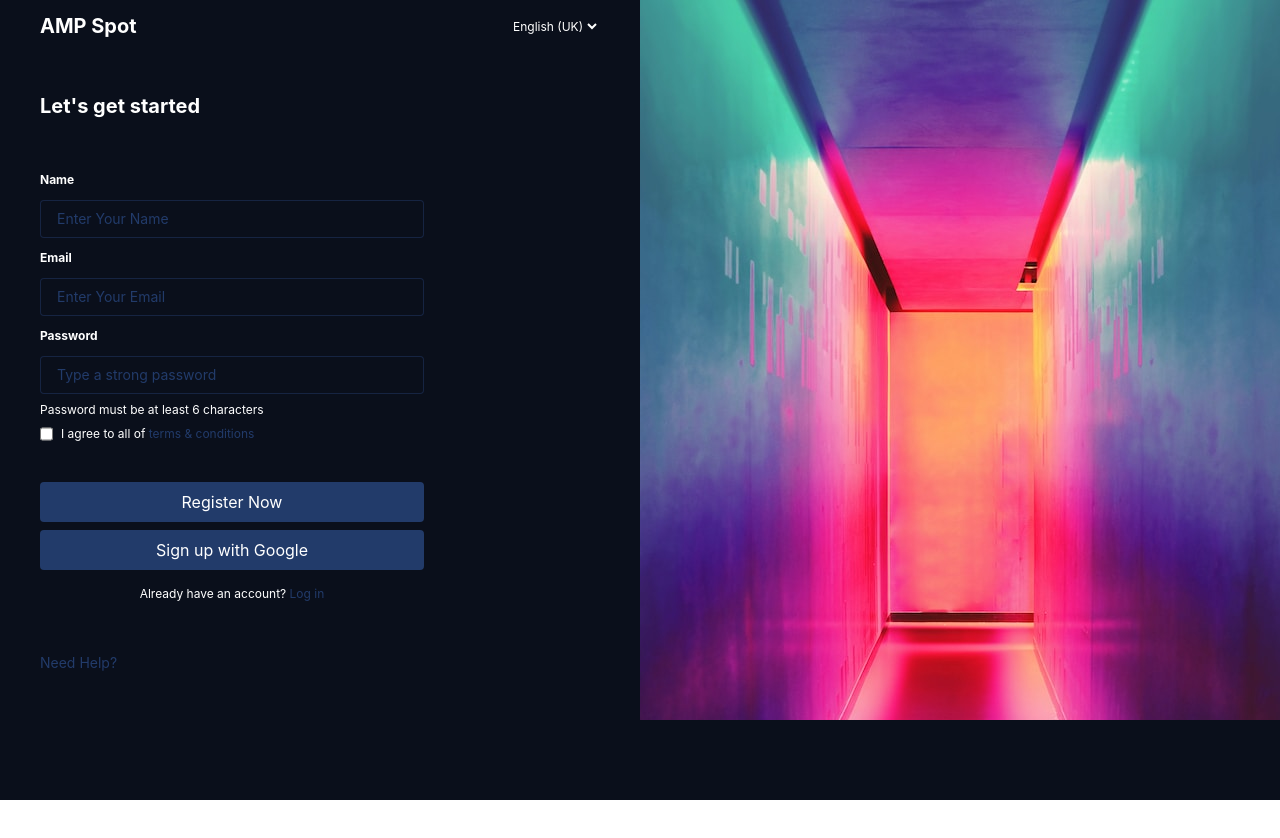
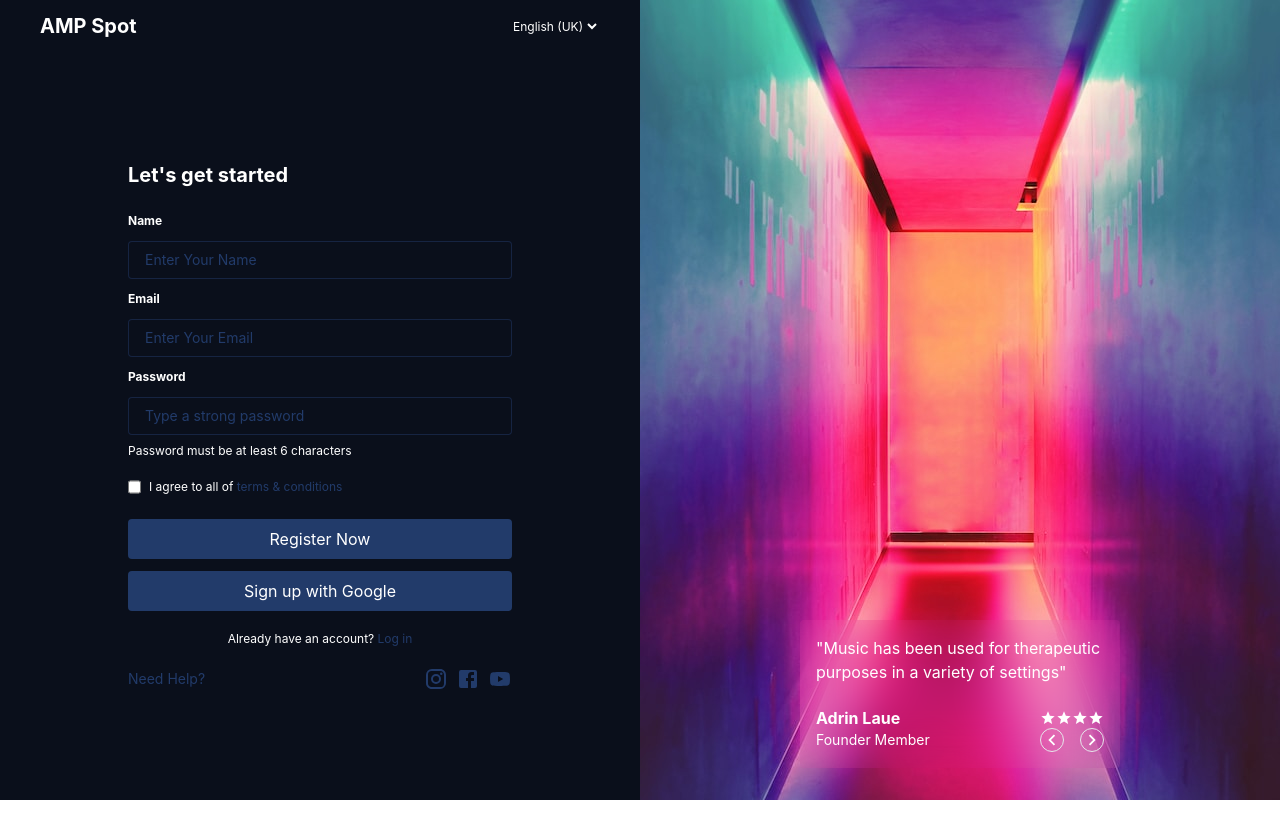
Before and after one commit to dev-spot04/ampSpot-Frontend, a React (Create React App) app: page /page-1 in a window 1280 px wide. Shown: the top 838 px of the page. Built offline with nearby package versions, Linux system fonts and the light colour scheme.

Commit message:
fix: the design for the 1920 x 1080 dimension

```diff
--- a/src/features/auth/pages/page-1/index.jsx
+++ b/src/features/auth/pages/page-1/index.jsx
@@ -1,10 +1,18 @@
+import {
+  ChevronLeft,
+  ChevronRight,
+  Facebook,
+  Instagram,
+  Star,
+  YouTube,
+} from "@mui/icons-material";
 import React from "react";
 import { assets } from "../../../../assets";
 
 const LoginPage1 = () => {
   return (
     <main className="bg-background min-h-screen grid md:grid-cols-2 grid-cols-1 text-white">
-      <section className="flex flex-col gap-10 px-10 pb-10">
+      <section className="flex flex-col gap-10 px-10 pb-10 min-h-screen">
         <div className="flex justify-between items-center my-3">
           <p className="text-xl font-bold">AMP Spot</p>
           <select id="lang" name="lang" className="bg-background text-xs">
@@ -12,6 +20,7 @@ const LoginPage1 = () => {
             <option value="English (US)">English (US)</option>
           </select>
         </div>
+        <div className="flex flex-col gap-3 max-w-sm justify-center m-auto w-full">
           <h1 className="font-bold text-xl">Let's get started</h1>
           <form className="flex flex-col max-w-sm">
             <label htmlFor="name" className="text-xs my-3 font-bold">
@@ -41,8 +50,10 @@ const LoginPage1 = () => {
               placeholder="Type a strong password"
               className="bg-background outline-none border border-border/50 focus:border-border rounded p-2 px-4 text-sm text-white placeholder:text-border"
             />
-          <p className="text-xs my-2">Password must be at least 6 characters</p>
-          <div className="flex gap-2">
+            <p className="text-xs my-2">
+              Password must be at least 6 characters
+            </p>
+            <div className="flex gap-2 my-3">
               <input type="checkbox" className="rounded-full" id="tc-agree" />
               <label className="text-xs" htmlFor="tc-agree">
                 I agree to all of{" "}
@@ -52,7 +63,6 @@ const LoginPage1 = () => {
               </label>
             </div>
           </form>
-        <div className="flex flex-col gap-2 max-w-sm">
           <button className="text-center bg-border p-2 rounded">
             Register Now
           </button>
@@ -62,20 +72,46 @@ const LoginPage1 = () => {
           <p className="text-xs text-center my-2">
             Already have an account? <span className="text-border">Log in</span>
           </p>
+          <div className="flex justify-between items-center">
+            <p className="text-border text-sm">Need Help?</p>
+            <div className="flex gap-2">
+              <Instagram sx={{ color: "#223B6A" }} />
+              <Facebook sx={{ color: "#223B6A" }} />
+              <YouTube sx={{ color: "#223B6A" }} />
             </div>
-        <div>
-          <span className="text-border text-sm">Need Help?</span>
+          </div>
         </div>
       </section>
       <section
-        className="hidden md:block h-[45rem] overflow-hidden"
-        // style={ { background: `url(${assets.auth.registration})no-repeat center center/cover`, } }
+        className="hidden md:flex min-h-full overflow-hidden"
+        style={{
+          background: `url(${assets.auth.registration})no-repeat center center/cover`,
+        }}
       >
-        <img
-          src={assets.auth.registration}
-          alt="Img Not Found"
-          className="w-full"
-        />
+        <div className="self-end max-w-xs mx-auto my-8 rounded p-4 backdrop-blur-xl">
+          <p className="mb-5">
+            "Music has been used for therapeutic purposes in a variety of
+            settings"
+          </p>
+          <div className="flex justify-between items-center">
+            <div>
+              <p className="font-bold">Adrin Laue</p>
+              <p className="text-sm">Founder Member</p>
+            </div>
+            <div>
+              <div>
+                <Star sx={{ fontSize: "1rem" }} />
+                <Star sx={{ fontSize: "1rem" }} />
+                <Star sx={{ fontSize: "1rem" }} />
+                <Star sx={{ fontSize: "1rem" }} />
+              </div>
+              <div className="flex justify-between items-center">
+                <ChevronLeft className="border rounded-full" />
+                <ChevronRight className="border rounded-full" />
+              </div>
+            </div>
+          </div>
+        </div>
       </section>
     </main>
   );
--- a/src/features/auth/pages/page-2/index.jsx
+++ b/src/features/auth/pages/page-2/index.jsx
@@ -1,9 +1,8 @@
-<<<<<<< Updated upstream
-import { ChevronLeft } from "@mui/icons-material";
+import { ChevronLeft, ChevronRight, Star } from "@mui/icons-material";
 import React from "react";
 import { assets } from "../../../../assets";
 
-const MusicLinks = () => {
+const LoginPage2 = () => {
   return (
     <main className="bg-background min-h-screen grid md:grid-cols-2 grid-cols-1 text-white">
       <section className="flex flex-col gap-10 px-10 pb-10">
@@ -35,25 +34,37 @@ const MusicLinks = () => {
       </section>
       <section
         className="hidden md:flex justify-center h-screen overflow-hidden"
-        // style={ { background: `url(${assets.auth.registration})no-repeat center center/cover`, } }
+        style={{
+          background: `url(${assets.auth.registration})no-repeat center center/cover`,
+        }}
       >
-        <img
-          src={assets.auth.registration}
-          alt="Img Not Found"
-          className="w-full"
-        />
+        <div className="self-end max-w-xs mx-auto my-8 rounded p-4 backdrop-blur-xl">
+          <p className="mb-5">
+            "Music has been used for therapeutic purposes in a variety of
+            settings"
+          </p>
+          <div className="flex justify-between items-center">
+            <div>
+              <p className="font-bold">Adrin Laue</p>
+              <p className="text-sm">Founder Member</p>
+            </div>
+            <div>
+              <div>
+                <Star sx={{ fontSize: "1rem" }} />
+                <Star sx={{ fontSize: "1rem" }} />
+                <Star sx={{ fontSize: "1rem" }} />
+                <Star sx={{ fontSize: "1rem" }} />
+              </div>
+              <div className="flex justify-between items-center">
+                <ChevronLeft className="border rounded-full" />
+                <ChevronRight className="border rounded-full" />
+              </div>
+            </div>
+          </div>
+        </div>
       </section>
     </main>
   );
 };
 
-export default MusicLinks;
-=======
-import React from "react";
-
-const LoginPage2 = () => {
-  return <div>LoginPage2</div>;
-};
-
 export default LoginPage2;
->>>>>>> Stashed changes
```
Lines whose indentation alone changed are shown as unchanged.
